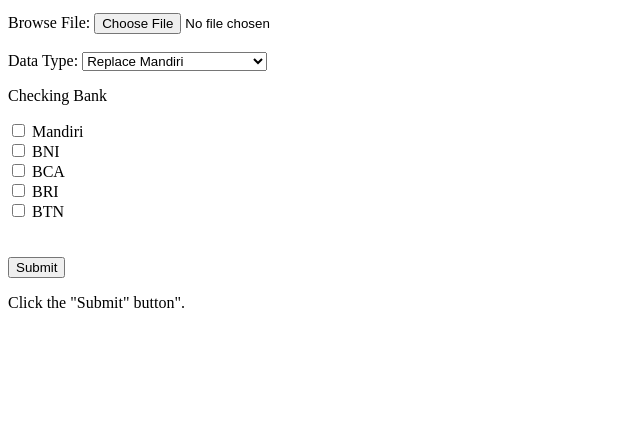
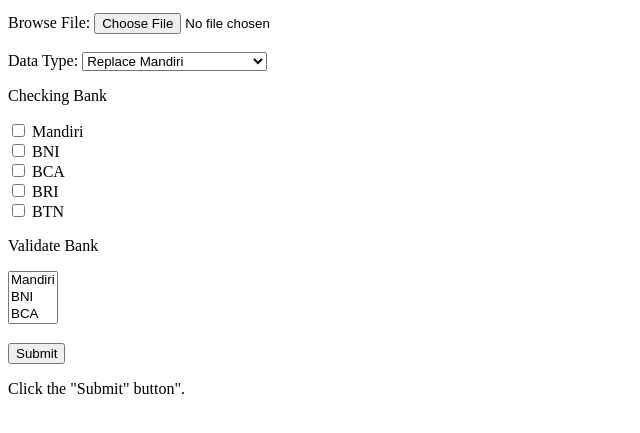
Before and after one commit to rismawan11/rismawan11.github.io, a plain HTML site: page index.html in a window 1280 px wide. Shown: the part 101-534 px from the top of the page, without its empty margins (0-640 px from the left). Drawn offline with Linux system fonts and the light colour scheme.

Commit message:
Update index.html

```diff
--- a/index.html
+++ b/index.html
@@ -37,6 +37,15 @@
   <input type="checkbox" id="BTN" name="bank" value="BTN">
   <label for="BTN">BTN</label><br>
 
+  <p>Validate Bank</p>
+  <select id="bank" name="bank" size="3">
+    <option value="Mandiri">Mandiri</option>
+    <option value="BNI">BNI</option>
+    <option value="BCA">BCA</option>
+    <option value="BRI">BRI</option>
+    <option value="BTN">BTN</option>
+  </select>
+
   <br><br>
   <input type="submit" value="Submit">
 </form>
```
